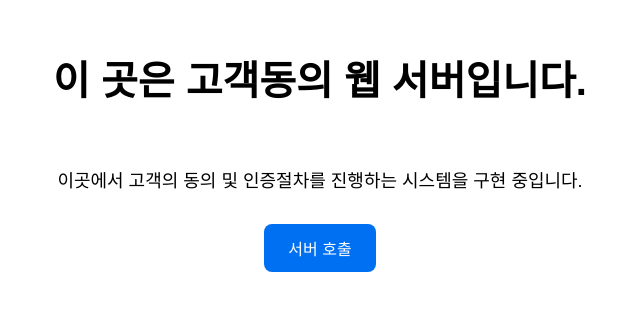
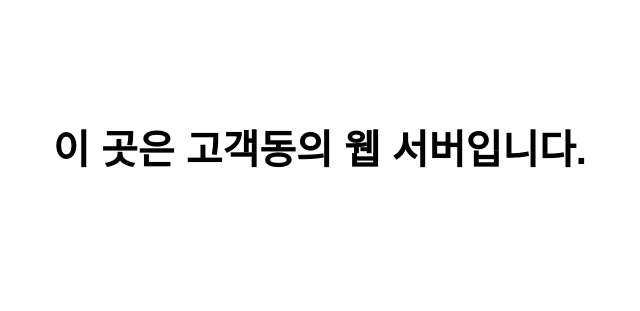
Before and after one commit to redcap73-ux/public-service, a Next.js app: page / in a window 1280 px wide. Shown: the part 285-596 px from the top of the page, without its empty margins (320-960 px from the left). Built offline with nearby package versions, Linux system fonts and the light colour scheme.

Commit message:
fix: simplify home page by removing WIP copy and API button
Remove the in-progress consent message and the server call demo control from the main landing page.

Co-authored-by: Cursor <cursoragent@cursor.com>

```diff
--- a/app/page.tsx
+++ b/app/page.tsx
@@ -1,27 +1,4 @@
-'use client';
-
-import { useState } from 'react';
-import { callPublicServiceApi } from '@/lib/api';
-
 export default function Home() {
-  const [data, setData] = useState<Record<string, unknown> | null>(null);
-  const [loading, setLoading] = useState(false);
-  const [error, setError] = useState<string | null>(null);
-
-  const handleApiCall = async () => {
-    setLoading(true);
-    setError(null);
-    try {
-      const result = await callPublicServiceApi();
-      setData(result);
-    } catch (err) {
-      setError(err instanceof Error ? err.message : '오류가 발생했습니다');
-      setData(null);
-    } finally {
-      setLoading(false);
-    }
-  };
-
   return (
     <div style={{
       display: 'flex',
@@ -33,59 +10,6 @@ export default function Home() {
       padding: '2rem'
     }}>
       <h1 style={{ fontSize: '2.5rem', fontWeight: 'bold' }}>이 곳은 고객동의 웹 서버입니다.</h1>
-      <p style={{ fontSize: '1.125rem', textAlign: 'center', margin: 0 }}>
-         이곳에서 고객의 동의 및 인증절차를 진행하는 시스템을 구현 중입니다.
-      </p>
-      <button
-        onClick={handleApiCall}
-        disabled={loading}
-        style={{
-          padding: '0.75rem 1.5rem',
-          fontSize: '1rem',
-          backgroundColor: loading ? '#ccc' : '#0070f3',
-          color: 'white',
-          border: 'none',
-          borderRadius: '0.5rem',
-          cursor: loading ? 'not-allowed' : 'pointer'
-        }}
-      >
-        {loading ? '로딩 중...' : '서버 호출'}
-      </button>
-
-      {error && (
-        <div style={{
-          color: 'red',
-          padding: '1rem',
-          backgroundColor: '#ffebee',
-          borderRadius: '0.5rem',
-          maxWidth: '600px',
-          textAlign: 'center'
-        }}>
-          에러: {error}
-        </div>
-      )}
-
-      {data && (
-        <div style={{
-          padding: '1.5rem',
-          backgroundColor: '#f0f0f0',
-          borderRadius: '0.5rem',
-          maxWidth: '600px',
-          wordBreak: 'break-word',
-          maxHeight: '400px',
-          overflowY: 'auto'
-        }}>
-          <h2 style={{ marginTop: 0 }}>응답 데이터:</h2>
-          <pre style={{
-            backgroundColor: '#fff',
-            padding: '1rem',
-            borderRadius: '0.25rem',
-            overflow: 'auto'
-          }}>
-            {JSON.stringify(data, null, 2)}
-          </pre>
-        </div>
-      )}
     </div>
   );
 }
```
